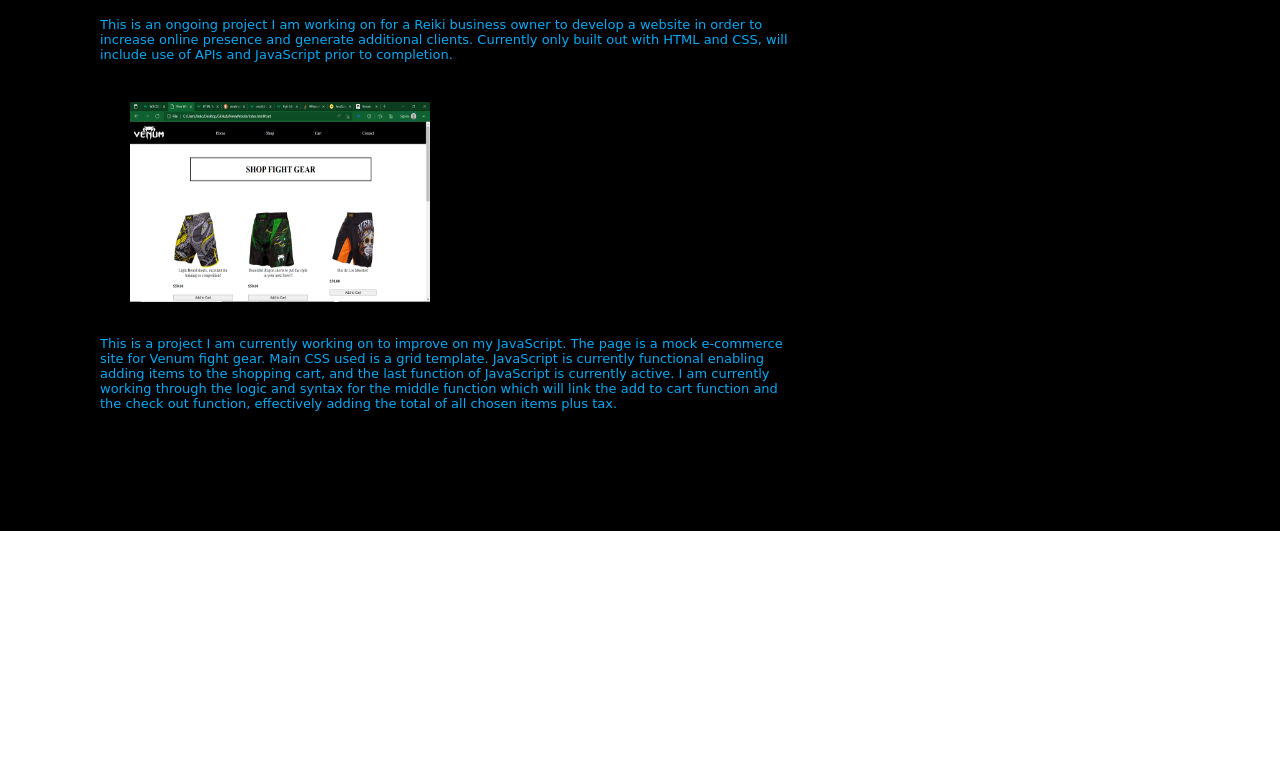
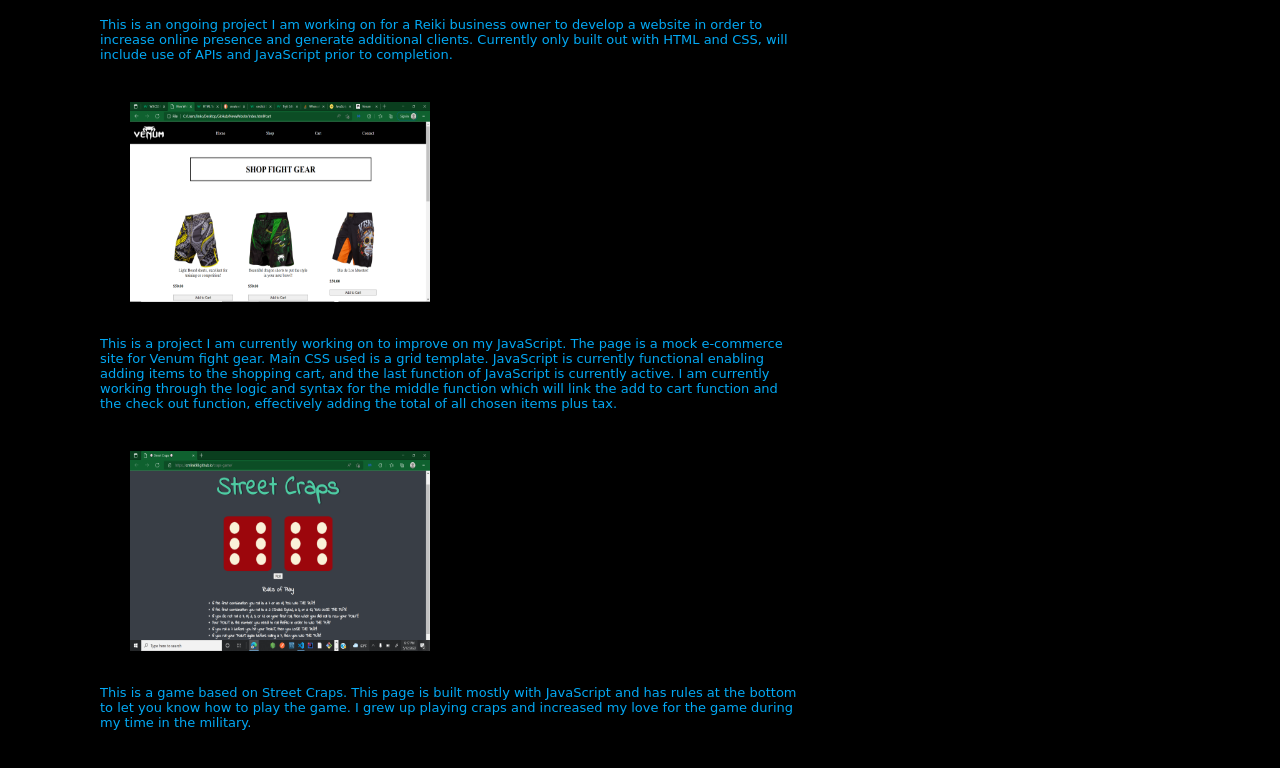
Before and after one commit to cmlink90/chrislinkcodes, a plain HTML site: page mockup-project-projects.html in a window 1280 px wide. Shown: the part 559-1327 px from the top of the page. Before the commit the page ends 1090 px from the top, so only its background shows below. Drawn offline with Linux system fonts and the light colour scheme; a web font is replaced by a local one.

Commit message:
added image of new project and added new project to projects page for portfolio

```diff
--- a/mockup-project-projects.html
+++ b/mockup-project-projects.html
@@ -245,6 +245,8 @@ header .logo
           <a href="https://cmlink90.github.io/reikiproject/" target="_blank"><img id="project1" src="updated.png" alt="" height="200px" width="300px"></a><figcaption><p style="font-size:small;">This is an ongoing project I am working on for a Reiki business owner to develop a website in order to increase online presence and generate additional clients. Currently only built out with HTML and CSS, will include use of APIs and JavaScript prior to completion.</p></figcaption>
 
           <a href="https://cmlink90.github.io/venum-shopping-page/" target="_blank"><img id="project2" src="Screenshot (16).png" alt="" height="200px" width="300px"></a><figcaption><p style="font-size:small;">This is a project I am currently working on to improve on my JavaScript. The page is a mock e-commerce site for Venum fight gear. Main CSS used is a grid template. JavaScript is currently functional enabling adding items to the shopping cart, and the last function of JavaScript is currently active. I am currently working through the logic and syntax for the middle function which will link the add to cart function and the check out function, effectively adding the total of all chosen items plus tax. </p></figcaption>
+
+          <a href="https://cmlink90.github.io/craps-game/" target="_blank"><img id="project3" src="Screenshot (21).png" alt="" height="200px" width="300px"></a><figcaption><p style="font-size:small;">This is a game based on Street Craps. This page is built mostly with JavaScript and has rules at the bottom to let you know how to play the game. I grew up playing craps and increased my love for the game during my time in the military.</p></figcaption>
         </div>
     </section>
 
```
Also changed, not shown: Screenshot (21).png (added).
